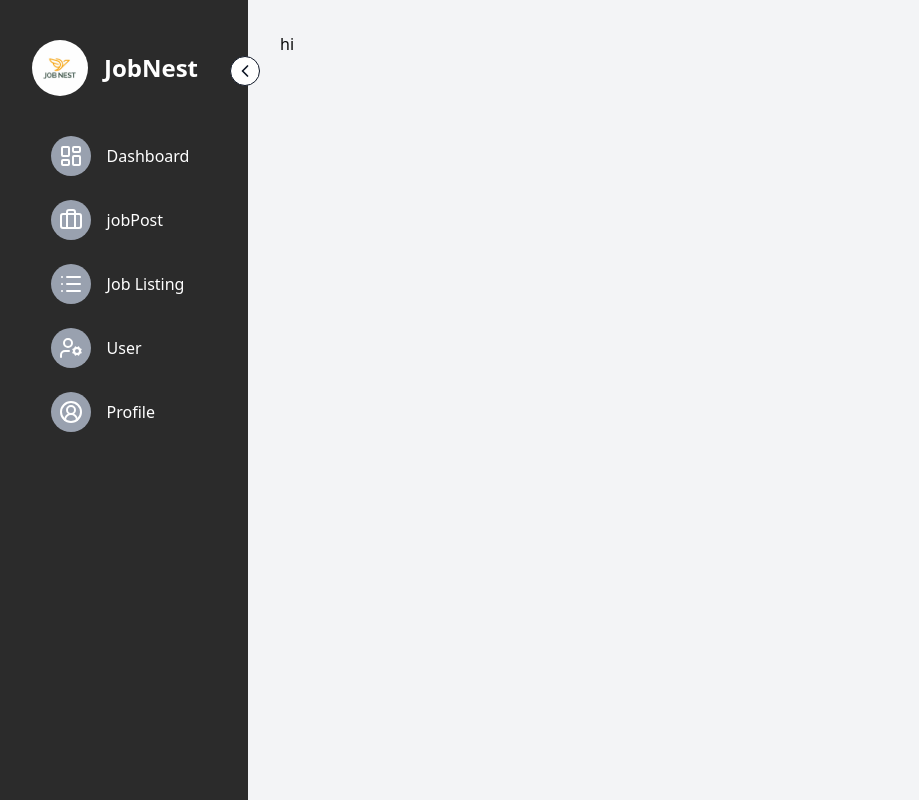
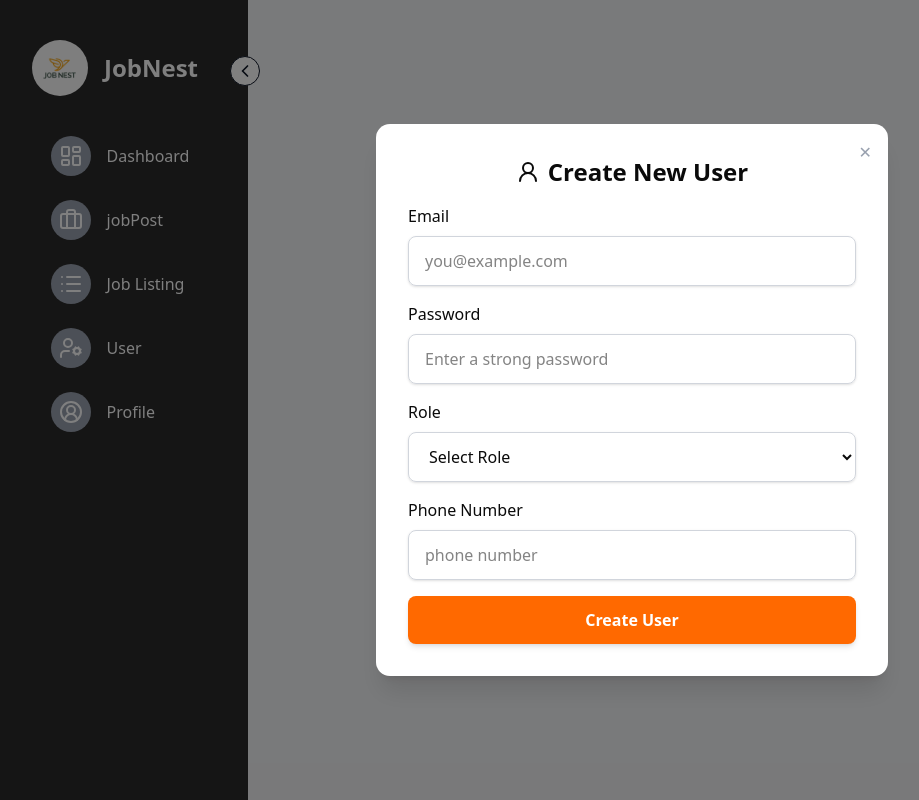
Before and after one commit to MohammadMasumHossain/JobNest, a React (Vite) app: page /dashboard/createuser in a window 1280 px wide. Shown: the whole page, without its empty margins (8-927 px from the left). Built offline with nearby package versions, Linux system fonts and the light colour scheme.

Commit message:
createUser modal montlyJObChart and jobbycategroy added

```diff
--- a/package.json
+++ b/package.json
@@ -10,6 +10,7 @@
     "preview": "vite preview"
   },
   "dependencies": {
+    "@hookform/resolvers": "^5.2.2",
     "@tailwindcss/vite": "^4.1.18",
     "@tanstack/react-table": "^8.21.3",
     "class-variance-authority": "^0.7.1",
@@ -27,7 +28,8 @@
     "recharts": "^3.7.0",
     "router": "^2.2.0",
     "tailwind-merge": "^3.4.0",
-    "tailwindcss": "^4.1.18"
+    "tailwindcss": "^4.1.18",
+    "zod": "^4.3.6"
   },
   "devDependencies": {
     "@eslint/js": "^9.39.1",
--- a/src/components/DashboardHome.tsx
+++ b/src/components/DashboardHome.tsx
@@ -1,4 +1,6 @@
 import DashboardPage from "@/pages/Dashboard/Admin/Dashboard/DashboardPage";
+import JobByCategory from "@/pages/Dashboard/Admin/Dashboard/JobByCategory";
+
 import MonthlyJobsChart from "@/pages/Dashboard/Admin/Dashboard/MontlyJobChart";
 
 const DashboardHome = () => (
@@ -9,8 +11,14 @@ const DashboardHome = () => (
     <div>
       <DashboardPage />
     </div>
-    <div className="mt-10 p-8">
-      <MonthlyJobsChart />
+    <div className="mt-10 flex flex-col lg:flex-row gap-6 px-8">
+      <div className="w-full lg:w-[65%]">
+        <MonthlyJobsChart />
+      </div>
+
+      <div className="w-full lg:w-[35%]">
+        <JobByCategory />
+      </div>
     </div>
   </div>
 );
--- a/src/pages/Dashboard/Admin/CreateUser.tsx
+++ b/src/pages/Dashboard/Admin/CreateUser.tsx
@@ -1,7 +1,167 @@
-const CreateUser = () => {
+import { useState } from "react";
+import { useForm, type SubmitHandler } from "react-hook-form";
+import { User2 } from "lucide-react";
+
+export type UserForm = {
+  email: string;
+  password: string;
+
+  role: string;
+  phone: string;
+};
+
+type CreateUserModalProps = {
+  onClose: () => void;
+};
+
+const roles = ["Admin", "Employer"];
+
+const InputField = ({
+  label,
+  id,
+  type = "text",
+  placeholder,
+  register,
+  required,
+  pattern,
+  error,
+}: {
+  label: string;
+  id: keyof UserForm;
+  type?: string;
+  placeholder?: string;
+  register: any;
+  required?: string;
+  pattern?: { value: RegExp; message: string };
+  error?: string;
+}) => (
+  <div className="flex flex-col">
+    <label htmlFor={id} className="font-medium mb-1">
+      {label}
+    </label>
+    <input
+      id={id}
+      type={type}
+      placeholder={placeholder}
+      {...register(id, { required, pattern })}
+      className={`mt-1 w-full px-4 py-3 border rounded-md shadow-sm focus:outline-none focus:ring-2 focus:ring-orange-500 transition-colors ${
+        error ? "border-red-500" : "border-gray-300"
+      }`}
+    />
+    {error && <p className="mt-1 text-sm text-red-600">{error}</p>}
+  </div>
+);
+
+const CreateUser = ({ onClose }: CreateUserModalProps) => {
+  const {
+    register,
+    handleSubmit,
+    formState: { errors, isSubmitting },
+    reset,
+  } = useForm<UserForm>();
+  const [submitSuccess, setSubmitSuccess] = useState(false);
+
+  const onSubmit: SubmitHandler<UserForm> = async (data) => {
+    try {
+      console.log("Submitting user:", data);
+      await new Promise((resolve) => setTimeout(resolve, 1000));
+      setSubmitSuccess(true);
+      reset();
+      onClose();
+    } catch (err) {
+      console.error(err);
+    }
+  };
+
   return (
-    <div>
-      <h1>hi</h1>
+    <div className="fixed inset-0 z-50 flex items-center justify-center p-4 bg-black/50">
+      <div className="bg-white w-full max-w-lg rounded-xl shadow-xl p-6 sm:p-8 relative">
+        {/* Close Button */}
+        <button
+          onClick={onClose}
+          className="absolute top-4 right-4 text-gray-400 hover:text-gray-600"
+        >
+          ✕
+        </button>
+
+        <h2 className="text-2xl font-bold text-center mb-4 flex items-center justify-center gap-2">
+          <User2 /> Create New User
+        </h2>
+
+        <form onSubmit={handleSubmit(onSubmit)} className="space-y-4">
+          <InputField
+            label="Email"
+            id="email"
+            type="email"
+            placeholder="you@example.com"
+            register={register}
+            required="Email is required"
+            error={errors.email?.message}
+          />
+
+          <InputField
+            label="Password"
+            id="password"
+            type="password"
+            placeholder="Enter a strong password"
+            register={register}
+            required="Password is required"
+            pattern={{
+              value: /^(?=.*[A-Za-z])(?=.*\d)[A-Za-z\d]{8,}$/,
+              message:
+                "Password must be at least 8 characters with letters and numbers",
+            }}
+            error={errors.password?.message}
+          />
+
+          <div className="flex flex-col">
+            <label htmlFor="role" className="font-medium mb-1">
+              Role
+            </label>
+            <select
+              id="role"
+              {...register("role", { required: "Role is required" })}
+              className={`mt-1 w-full px-4 py-3 border rounded-md shadow-sm focus:outline-none focus:ring-2 focus:ring-orange-500 transition-colors ${
+                errors.role ? "border-red-500" : "border-gray-300"
+              }`}
+            >
+              <option value="">Select Role</option>
+              {roles.map((role) => (
+                <option key={role} value={role.toLowerCase()}>
+                  {role}
+                </option>
+              ))}
+            </select>
+            {errors.role && (
+              <p className="mt-1 text-sm text-red-600">{errors.role.message}</p>
+            )}
+          </div>
+
+          <InputField
+            label="Phone Number"
+            id="phone"
+            type="tel"
+            placeholder="phone number"
+            register={register}
+            required="Phone number is required"
+            error={errors.phone?.message}
+          />
+
+          <button
+            type="submit"
+            disabled={isSubmitting}
+            className="w-full bg-orange-500 hover:bg-orange-600 text-white font-semibold py-3 rounded-md shadow-md transition-colors disabled:opacity-50 disabled:cursor-not-allowed"
+          >
+            {isSubmitting ? "Creating..." : "Create User"}
+          </button>
+
+          {submitSuccess && (
+            <p className="text-center text-green-600 font-medium mt-2">
+              User created successfully!
+            </p>
+          )}
+        </form>
+      </div>
     </div>
   );
 };
--- /dev/null
+++ b/src/pages/Dashboard/Admin/Dashboard/JobByCategory.tsx
@@ -0,0 +1,76 @@
+import React from "react";
+import {
+  PieChart,
+  Pie,
+  Cell,
+  Tooltip,
+  Legend,
+  ResponsiveContainer,
+} from "recharts";
+
+type JobCategoryData = {
+  name: string;
+  value: number;
+  color: string;
+};
+
+const data: JobCategoryData[] = [
+  { name: "Engineering", value: 120, color: "#4F46E5" },
+  { name: "Design", value: 80, color: "#DB2777" },
+  { name: "Marketing", value: 60, color: "#059669" },
+  { name: "Sales", value: 90, color: "#D97706" },
+  { name: "HR", value: 40, color: "#DC2626" },
+  { name: "Product", value: 75, color: "#7C3AED" },
+  { name: "Finance", value: 55, color: "#0891B2" },
+  { name: "Customer Support", value: 65, color: "#16A34A" },
+  { name: "Operations", value: 70, color: "#EA580C" },
+  { name: "Legal", value: 35, color: "#475569" },
+];
+
+const CustomTooltip = ({ active, payload }: any) => {
+  if (active && payload && payload.length) {
+    return (
+      <div className="bg-white p-3 rounded-md shadow-md border">
+        <p className="text-sm text-gray-500">{payload[0].name}</p>
+        <p className="text-lg font-semibold text-indigo-500">
+          {payload[0].value} Jobs
+        </p>
+      </div>
+    );
+  }
+  return null;
+};
+
+const JobByCategory: React.FC = () => {
+  return (
+    <div className="bg-white p-6 rounded-lg shadow-md h-full">
+      <h2 className="text-xl font-semibold text-gray-800 text-center mb-4">
+        Job Posts by Category
+      </h2>
+
+      <div className="w-full h-87">
+        <ResponsiveContainer>
+          <PieChart>
+            <Pie
+              data={data}
+              dataKey="value"
+              nameKey="name"
+              outerRadius={120}
+              innerRadius={60}
+              paddingAngle={3}
+            >
+              {data.map((entry, index) => (
+                <Cell key={`cell-${index}`} fill={entry.color} />
+              ))}
+            </Pie>
+
+            <Tooltip content={<CustomTooltip />} />
+            <Legend />
+          </PieChart>
+        </ResponsiveContainer>
+      </div>
+    </div>
+  );
+};
+
+export default JobByCategory;
--- a/src/pages/Dashboard/Admin/Dashboard/MontlyJobChart.tsx
+++ b/src/pages/Dashboard/Admin/Dashboard/MontlyJobChart.tsx
@@ -84,7 +84,14 @@ const MontlyJobChart: React.FC = () => {
               }}
             />
             <Tooltip content={CustomTooltip} />
-            <Bar dataKey="jobs" label={renderCustomBarLabel}>
+            <Bar
+              dataKey="jobs"
+              label={renderCustomBarLabel}
+              isAnimationActive={true}
+              animationBegin={100}
+              animationDuration={600}
+              animationEasing="ease-out"
+            >
               {Data.map((entry, index) => (
                 <Cell key={`cell-${index}`} fill={entry.color} />
               ))}
--- a/src/pages/Dashboard/Admin/ManageUser.tsx
+++ b/src/pages/Dashboard/Admin/ManageUser.tsx
@@ -25,7 +25,7 @@ import {
   type User,
 } from "lucide-react";
 import { useState } from "react";
-import { NavLink } from "react-router";
+import CreateUser from "./CreateUser";
 
 type User = {
   id: number;
@@ -91,6 +91,7 @@ const ManageUser = () => {
   const [data] = useState(() => [...mockData]);
   const [sorting, setSorting] = useState<SortingState>([]);
   const [globalFilter, setGlobalFilter] = useState("");
+  const [isModalOpen, setIsModalOpen] = useState(false);
 
   const table = useReactTable({
     data,
@@ -118,12 +119,12 @@ const ManageUser = () => {
   console.log(table.getRowModel().rows[0].getVisibleCells());
   return (
     <div className="flex flex-col min-h-screen max-w-8xl mx-auto py-8 px-4 sm:px-6 lg:px-8">
-      <div className="flex justify-between items-center ">
-        <div className="mb-8  relative">
+      <div className="flex flex-col md:flex-row justify-between items-center mb-8 gap-4">
+        <div className="relative flex-1 w-full md:max-w-md">
           <input
             type="text"
-            placeholder="Search"
-            className="w-full px-9 py-3 border border-gray-300 rounded-md focus:outline-none focus:ring-2 focus:ring-orange-500"
+            placeholder="Search users..."
+            className="w-full pl-10 pr-4 py-3 border border-gray-300 rounded-xl shadow-sm focus:outline-none focus:ring-2 focus:ring-orange-500 focus:border-orange-500 transition"
             value={globalFilter ?? ""}
             onChange={(e) => setGlobalFilter(e.target.value)}
           />
@@ -132,13 +133,14 @@ const ManageUser = () => {
             size={20}
           />
         </div>
-        <div>
-          <NavLink to="/dashboard/createuser">
-            <button className="px-4 py-2  rounded-md bg-slate-900 text-white hover:bg-slate-500">
-              Create User
-            </button>
-          </NavLink>
-        </div>
+
+        <button
+          onClick={() => setIsModalOpen(true)}
+          className="flex items-center gap-2 px-6 py-3 bg-linear-to-r from-orange-500 to-orange-600 text-white font-semibold rounded-xl shadow-lg hover:from-orange-600 hover:to-orange-700 transition transform hover:-translate-y-0.5"
+        >
+          <User2 size={20} />
+          Create User
+        </button>
       </div>
 
       <div className="overflow-x-auto bg-white rounded-md shadow-md">
@@ -258,6 +260,7 @@ const ManageUser = () => {
           </button>
         </div>
       </div>
+      {isModalOpen && <CreateUser onClose={() => setIsModalOpen(false)} />}
     </div>
   );
 };
```
Also changed, not shown: src/pages/Dashboard/Admin/Dashboard/DashboardPage.tsx (+36 -31 lines), src/pages/Dashboard/Admin/Dashboard/JobPendingApproval.tsx (added), 1 other file (tests, documents, lock files or other folders).
